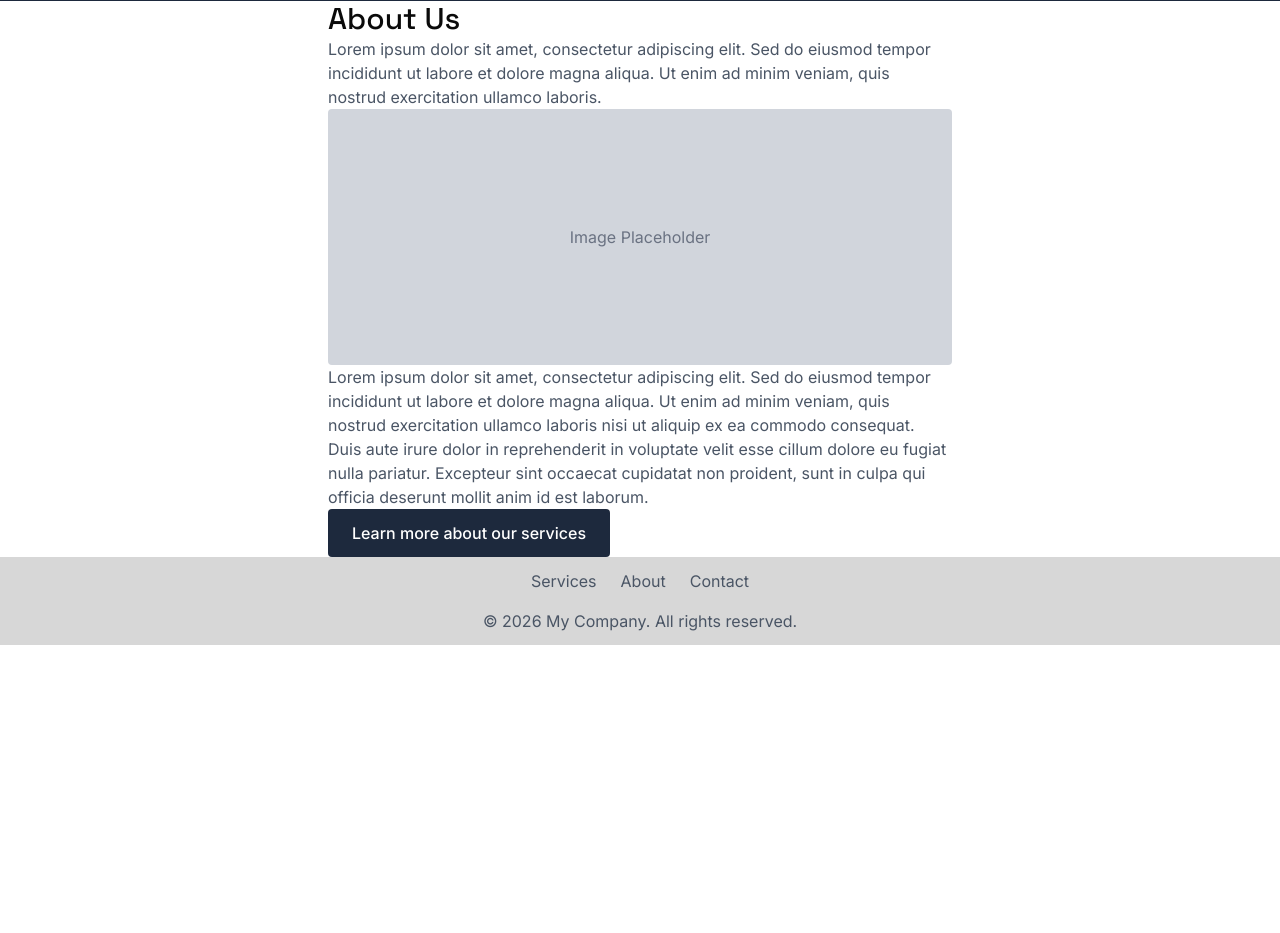
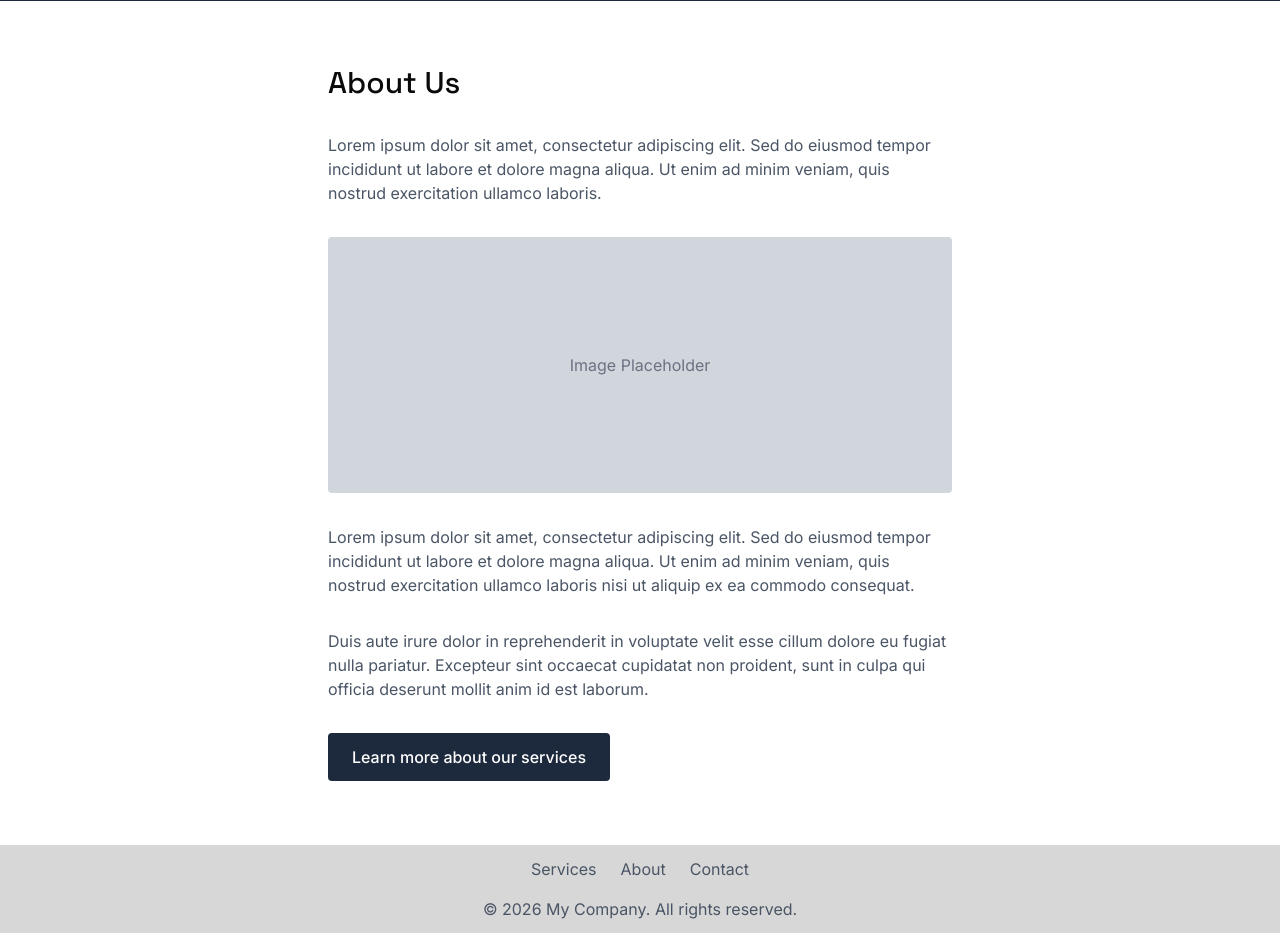
Before and after one commit to Brad-Frost-Web/atomic-design-course, a PHP site: page /about.html in a window 1280 px wide. Shown: the part 87-1020 px from the top of the page. Before the commit the page ends 732 px from the top, so only its background shows below. Run offline with PHP 8.4, Linux system fonts and the light colour scheme.

Commit message:
Utility classes index and about page

```diff
--- a/about.html
+++ b/about.html
@@ -13,7 +13,7 @@
 		<link rel="stylesheet" href="styles.css" />
 	</head>
 	<body>
-		<header class="header">
+		<header class="header u-margin-bottom-64">
 			<div class="logo"></div>
 			<nav class="primary-nav">
 				<ul class="primary-nav__list">
@@ -30,27 +30,33 @@
 			</nav>
 		</header>
 
-		<main class="main">
+		<main class="main u-margin-bottom-64">
 			<div class="layout-container layout-container--narrow">
-				<h2 class="heading heading--title">About Us</h2>
-				<p class="text-passage">
+				<h2 class="heading heading--title u-margin-bottom-32">About Us</h2>
+				<div class="text-passage u-margin-bottom-32">
+					<p>
 						Lorem ipsum dolor sit amet, consectetur adipiscing elit. Sed do
-					eiusmod tempor incididunt ut labore et dolore magna aliqua. Ut enim ad
-					minim veniam, quis nostrud exercitation ullamco laboris.
+						eiusmod tempor incididunt ut labore et dolore magna aliqua. Ut enim
+						ad minim veniam, quis nostrud exercitation ullamco laboris.
 					</p>
-				<div class="image-placeholder">Image Placeholder</div>
-				<p class="text-passage">
+				</div>
+				<div class="image-placeholder u-margin-bottom-32">
+					Image Placeholder
+				</div>
+				<div class="text-passage u-margin-bottom-32">
+					<p>
 						Lorem ipsum dolor sit amet, consectetur adipiscing elit. Sed do
-					eiusmod tempor incididunt ut labore et dolore magna aliqua. Ut enim ad
-					minim veniam, quis nostrud exercitation ullamco laboris nisi ut
+						eiusmod tempor incididunt ut labore et dolore magna aliqua. Ut enim
+						ad minim veniam, quis nostrud exercitation ullamco laboris nisi ut
 						aliquip ex ea commodo consequat.
 					</p>
-				<p class="text-passage">
-					Duis aute irure dolor in reprehenderit in voluptate velit esse cillum
-					dolore eu fugiat nulla pariatur. Excepteur sint occaecat cupidatat non
-					proident, sunt in culpa qui officia deserunt mollit anim id est
-					laborum.
+					<p>
+						Duis aute irure dolor in reprehenderit in voluptate velit esse
+						cillum dolore eu fugiat nulla pariatur. Excepteur sint occaecat
+						cupidatat non proident, sunt in culpa qui officia deserunt mollit
+						anim id est laborum.
 					</p>
+				</div>
 				<a href="#" class="button">Learn more about our services</a>
 			</div>
 		</main>
--- a/styles.css
+++ b/styles.css
@@ -60,6 +60,14 @@ ul {
 	font-size: 16px;
 	line-height: 24px;
 	color: #4a5565;
+
+	p {
+		margin-block-end: 32px;
+	}
+
+	:last-child {
+		margin-block-end: 0;
+	}
 }
 
 .text-passage--lg {
@@ -397,3 +398,39 @@ ul {
 	flex-direction: column;
 	gap: 24px;
 }
+
+/* ==========================================================================
+   Utility classes
+   ========================================================================== */
+
+.u-margin-bottom-64 {
+	margin-block-end: 64px;
+}
+
+.u-margin-bottom-48 {
+	margin-block-end: 48px;
+}
+
+.u-margin-bottom-32 {
+	margin-block-end: 32px;
+}
+
+.u-margin-bottom-28 {
+	margin-block-end: 28px;
+}
+
+.u-margin-bottom-24 {
+	margin-block-end: 24px;
+}
+
+.u-margin-bottom-18 {
+	margin-block-end: 18px;
+}
+
+.u-margin-bottom-16 {
+	margin-block-end: 16px;
+}
+
+.u-margin-bottom-8 {
+	margin-block-end: 8px;
+}
```
Also changed, not shown: other parts of styles.css (+11 -18 lines), index.html (+7 -5 lines). Lines whose indentation alone changed are shown as unchanged.
